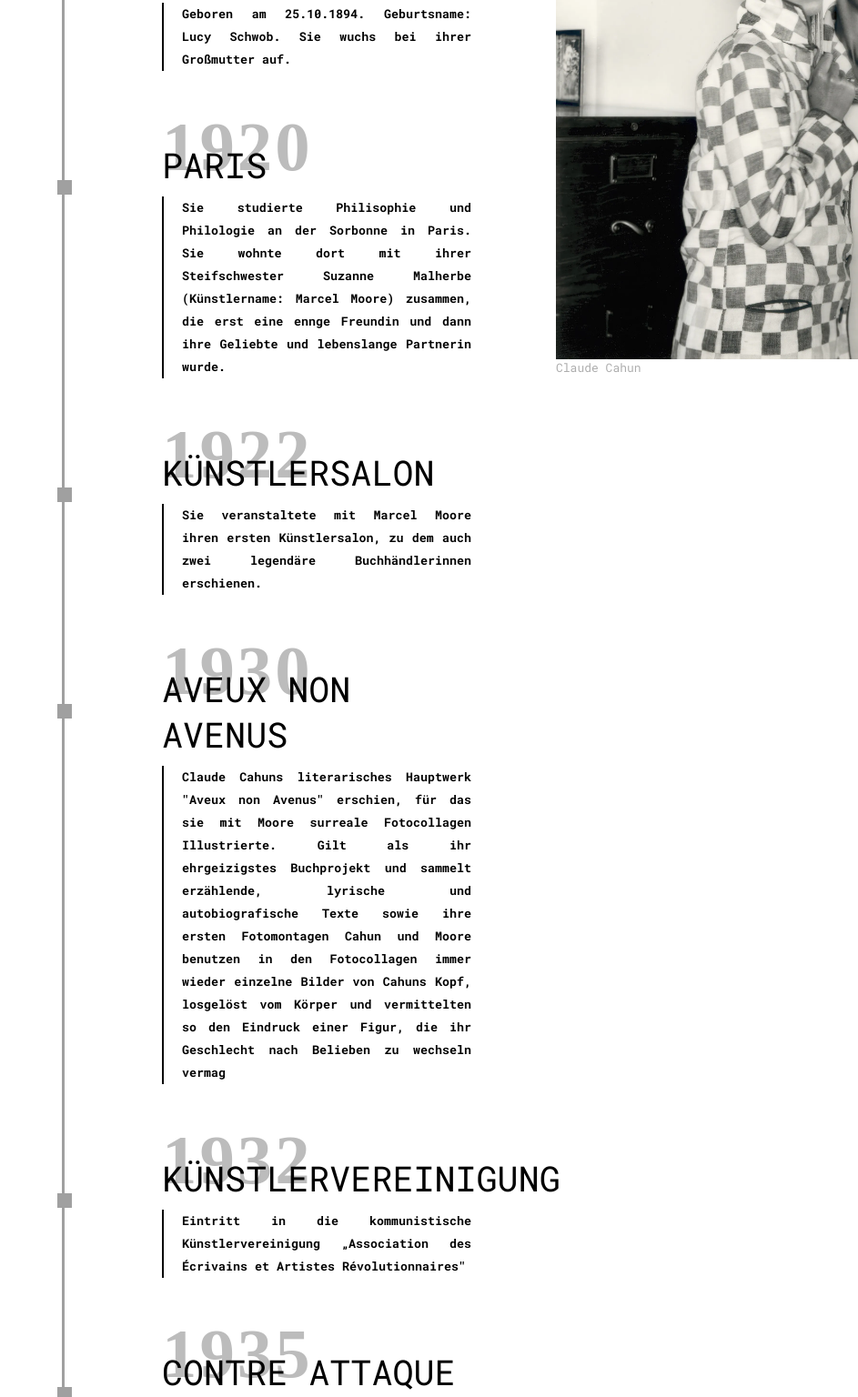
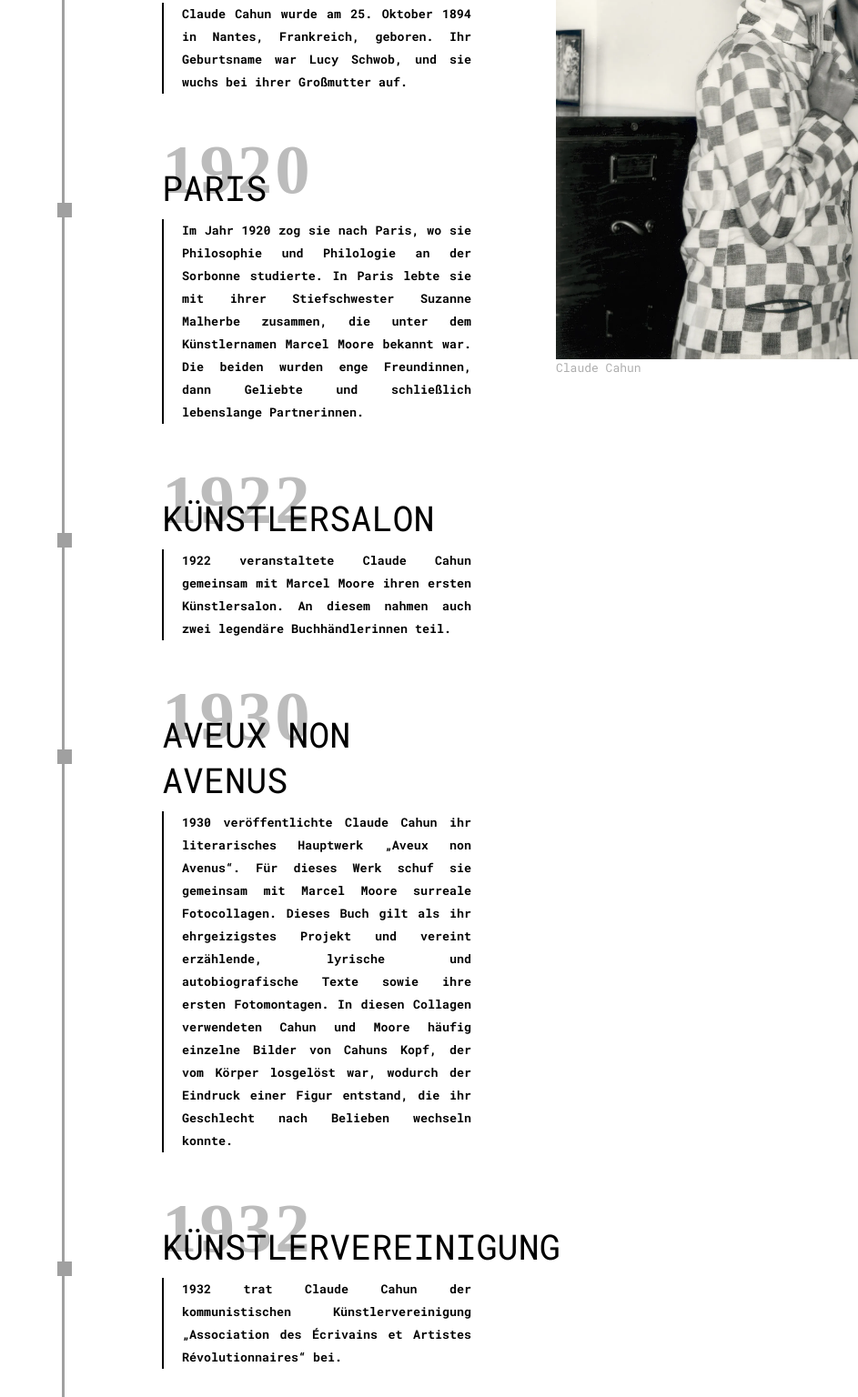
Before and after one commit to vanessajuliabangert/Fotografinnen, a plain HTML site: page claudecahunLife.html in a window 1280 px wide. Shown: the part 627-2163 px from the top of the page at 91% size, without its empty margins (337-1280 px from the left). Drawn offline with Linux system fonts and the light colour scheme.

Commit message:
last changes

```diff
--- a/claudecahunLife.html
+++ b/claudecahunLife.html
@@ -66,9 +66,9 @@
                     </div>
                     <div class="description">
                         <p>
-                            Geboren am 25.10.1894.
-                            Geburtsname: Lucy Schwob.
-                            Sie wuchs bei ihrer Großmutter auf.
+                            Claude Cahun wurde am 25. Oktober 1894 in Nantes,
+                            Frankreich, geboren. Ihr Geburtsname war Lucy
+                            Schwob, und sie wuchs bei ihrer Großmutter auf.
                         </p>
                     </div>
                 </div>
@@ -83,12 +83,13 @@
                     </div>
                     <div class="description">
                         <p>
-                            Sie studierte Philisophie und Philologie an der
-                            Sorbonne in Paris. Sie wohnte dort mit ihrer
-                            Steifschwester Suzanne Malherbe (Künstlername:
-                            Marcel Moore) zusammen, die erst eine ennge Freundin
-                            und dann ihre Geliebte und lebenslange Partnerin
-                            wurde.
+                            Im Jahr 1920 zog sie nach Paris, wo sie Philosophie
+                            und Philologie an der Sorbonne studierte. In Paris
+                            lebte sie mit ihrer Stiefschwester Suzanne Malherbe
+                            zusammen, die unter dem Künstlernamen Marcel Moore
+                            bekannt war. Die beiden wurden enge Freundinnen,
+                            dann Geliebte und schließlich lebenslange
+                            Partnerinnen.
                         </p>
                     </div>
                 </div>
@@ -105,9 +106,9 @@
                     </div>
                     <div class="description">
                         <p>
-                            Sie veranstaltete mit Marcel Moore ihren ersten
-                            Künstlersalon, zu dem
-                            auch zwei legendäre Buchhändlerinnen erschienen.
+                            1922 veranstaltete Claude Cahun gemeinsam mit Marcel
+                            Moore ihren ersten Künstlersalon. An diesem nahmen
+                            auch zwei legendäre Buchhändlerinnen teil.
                         </p>
                     </div>
                 </div>
@@ -117,25 +118,22 @@
                             1930
                         </div>
                         <div class="secHeading" style="color: black">
-                            Aveux non
-                            Avenus
+                            Aveux non Avenus
                         </div>
                     </div>
                     <div class="description">
                         <p>
-                            Claude Cahuns literarisches Hauptwerk "Aveux non
-                            Avenus" erschien, für das sie mit Moore surreale
-                            Fotocollagen Illustrierte.
-                            Gilt als ihr ehrgeizigstes Buchprojekt und sammelt
-                            erzählende, lyrische und autobiografische Texte
-                            sowie
-                            ihre ersten Fotomontagen
-                            Cahun und Moore benutzen in den Fotocollagen immer
-                            wieder einzelne Bilder von Cahuns Kopf, losgelöst
-                            vom
-                            Körper und vermittelten so den Eindruck einer Figur,
-                            die
-                            ihr Geschlecht nach Belieben zu wechseln vermag
+                            1930 veröffentlichte Claude Cahun ihr literarisches
+                            Hauptwerk „Aveux non Avenus“. Für dieses Werk schuf
+                            sie gemeinsam mit Marcel Moore surreale
+                            Fotocollagen. Dieses Buch gilt als ihr ehrgeizigstes
+                            Projekt und vereint erzählende, lyrische und
+                            autobiografische Texte sowie ihre ersten
+                            Fotomontagen. In diesen Collagen verwendeten Cahun
+                            und Moore häufig einzelne Bilder von Cahuns Kopf,
+                            der vom Körper losgelöst war, wodurch der Eindruck
+                            einer Figur entstand, die ihr Geschlecht nach
+                            Belieben wechseln konnte.
                         </p>
                     </div>
                 </div>
@@ -151,9 +149,9 @@
                     </div>
                     <div class="description">
                         <p>
-                            Eintritt in die kommunistische Künstlervereinigung
-                            „Association des Écrivains et
-                            Artistes Révolutionnaires"
+                            1932 trat Claude Cahun der kommunistischen
+                            Künstlervereinigung „Association des Écrivains et
+                            Artistes Révolutionnaires“ bei.
                         </p>
                     </div>
                 </div>
@@ -169,11 +167,10 @@
                     </div>
                     <div class="description">
                         <p>
-                            Gründung des eigenen antifaschistischen Bündnisses
-                            „Contre Attaque“ mit ihrem
-                            Freund André Breton. Darauf folgend musste sie zwei
-                            Jahre später nach Jersey gemeinsam mit Moore
-                            auswandern.
+                            1935 gründete sie gemeinsam mit ihrem Freund André
+                            Breton das antifaschistische Bündnis „Contre
+                            Attaque“. Zwei Jahre später musste sie gemeinsam mit
+                            Marcel Moore nach Jersey auswandern.
                         </p>
                     </div>
                 </div>
@@ -184,19 +181,18 @@
                             1940
                         </div>
                         <div class="secHeading" style="color: black">
-                            Verurleitung
+                            Verurteilung
                         </div>
                     </div>
                     <div class="description">
                         <p>
-                            Aktivismus in der Résistance, daraufhin verhaftet
-                            und zum Tode verurteilt, aber
-                            1945 begnadigt
+                            Während des Zweiten Weltkriegs engagierte sich
+                            Claude Cahun in der Résistance. 1940 wurde sie
+                            verhaftet und zum Tode verurteilt, jedoch 1945
+                            begnadigt.
                         </p>
                     </div>
                 </div>
-
-
             </div>
         </div>
 
@@ -215,6 +211,7 @@
 
 
 
+
     <script src="main.js"></script>
     <script src="mouse.js"></script>
 </body>
--- a/main.js
+++ b/main.js
@@ -40,28 +40,6 @@ document.addEventListener("scroll", function () {
     fixedFotograf.style.position = "fixed";
     fixedFotograf.style.top = "0";
   }
-});
-
-const prevButton = document.querySelector(".carousel__prev");
-const nextButton = document.querySelector(".carousel__next");
-const viewport = document.querySelector(".carousel__viewport");
-const slides = document.querySelectorAll(".carousel__slide");
-
-let currentIndex = 0;
-
-function updateCarousel() {
-  const offset = -currentIndex * 100;
-  viewport.style.transform = `translateX(${offset}%)`;
-}
-
-prevButton.addEventListener("click", () => {
-  currentIndex = currentIndex === 0 ? slides.length - 1 : currentIndex - 1;
-  updateCarousel();
-});
-
-nextButton.addEventListener("click", () => {
-  currentIndex = currentIndex === slides.length - 1 ? 0 : currentIndex + 1;
-  updateCarousel();
 });
 
 // Landingpage einfärbung Text
@@ -174,6 +152,28 @@ window.ontouchmove = (e) => handleOnMove(e.touches[0]);
 
 const rand = (min, max) => Math.floor(Math.random() * (max - min + 1)) + min;
 
+const prevButton = document.querySelector(".carousel__prev");
+const nextButton = document.querySelector(".carousel__next");
+const viewport = document.querySelector(".carousel__viewport");
+const slides = document.querySelectorAll(".carousel__slide");
+
+let currentIndex = 0;
+
+function updateCarousel() {
+  const offset = -currentIndex * 100;
+  viewport.style.transform = `translateX(${offset}%)`;
+}
+
+prevButton.addEventListener("click", () => {
+  currentIndex = currentIndex === 0 ? slides.length - 1 : currentIndex - 1;
+  updateCarousel();
+});
+
+nextButton.addEventListener("click", () => {
+  currentIndex = currentIndex === slides.length - 1 ? 0 : currentIndex + 1;
+  updateCarousel();
+});
+
 // fancy text animation
 const enhance = (id) => {
   const element = document.getElementById(id),
```
Also changed, not shown: helenaalmeida.html (+7 -3 lines), helenaalmeida-fotos/1342397483_e78888282c.jpg (added), 1 other file.
